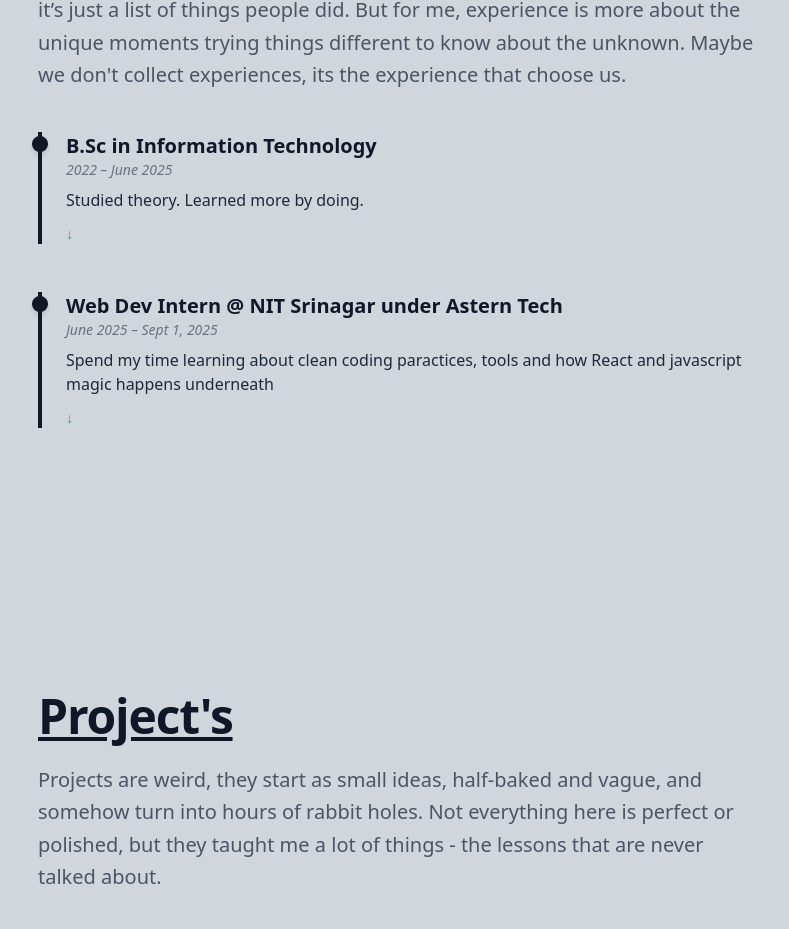
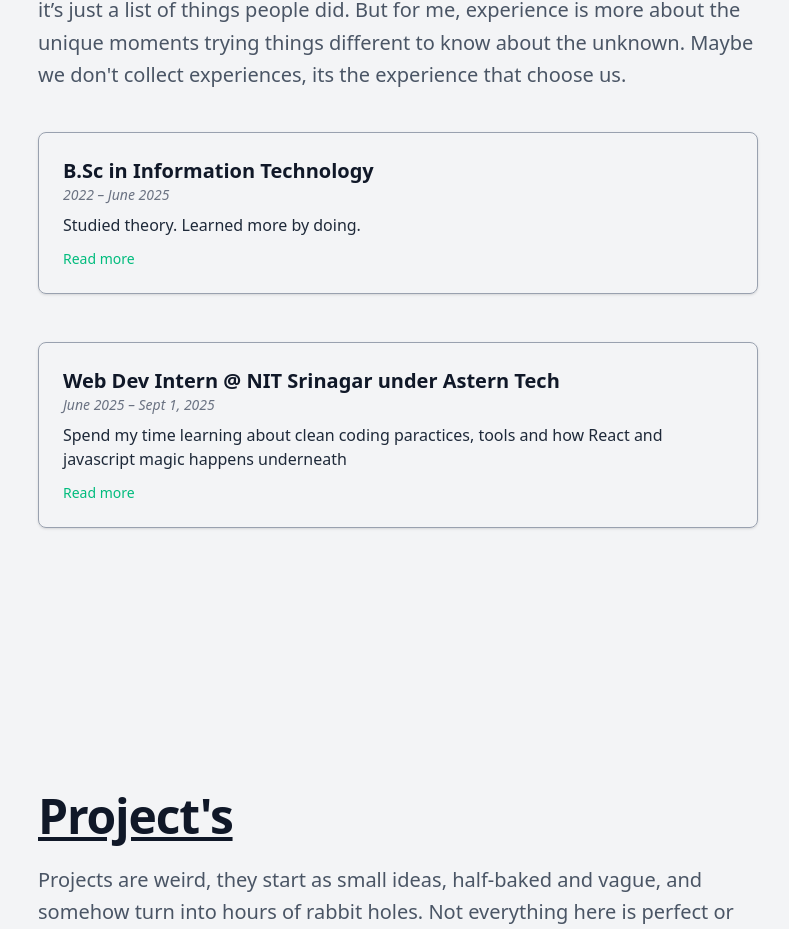
Before and after one commit to i24k3/portfolio, a React (Vite) app: page / in a window 1280 px wide. Shown: the part 1920-2849 px from the top of the page, without its empty margins (242-1031 px from the left). Built offline with nearby package versions, Linux system fonts and the light colour scheme.

Commit message:
minor style fix

```diff
--- a/src/App.jsx
+++ b/src/App.jsx
@@ -13,7 +13,7 @@ function App() {
 
     return (
         <>
-            <div className='bg-gray-300'>
+            <div className='bg-gray-100'>
                 <Cursor/>
 
                 <ScrollInd/>
--- a/src/components/Experience.jsx
+++ b/src/components/Experience.jsx
@@ -39,7 +39,9 @@ const ExpCard = ({ data }) => {
     };
 
     return (
-    <div className="border-l-4 border-gray-900 pl-6 relative cursor-pointer group"
+        <div
+            className={`border border-gray-400 rounded-lg p-6 shadow-sm transition-shadow duration-300 cursor-pointer group ${expanded ? "shadow-md" : "hover:shadow-md"}`}
+
             onClick={toggleDetails}
             onMouseEnter={() => setCardHovered(true)}
             onMouseLeave={() => setCardHovered(false)}
@@ -59,9 +61,9 @@ const ExpCard = ({ data }) => {
             </div>
 
             {/* Toggle Button */}
-      <div className="mt-2 text-sm font-medium text-emerald-500 focus:outline-none group-hover:underline" >
-        {expanded ? "↑ " : "↓ "}
-        {cardHovered && expanded ? "Read less" : cardHovered ? "Read more" : "" }
+            <div className="mt-2 text-sm font-medium text-emerald-500 focus:outline-none " >
+                {expanded ? "Read less" : "Read more"}
+                {cardHovered && expanded ? "↑" : cardHovered ? "↓" : "" }
 
             </div>
         </div>
--- a/src/components/Loading.jsx
+++ b/src/components/Loading.jsx
@@ -2,14 +2,14 @@
 
 export default function Loading() {
     return (
-        <section className="text-gray-900 min-h-screen flex items-center justify-center px-6 border-amber-600">
+        <section className="min-h-screen flex items-center justify-center px-6 border-amber-600 text-black">
             <div className="max-w-3xl text-center animate-fade-in">
-                <h1 className="text-4xl sm:text-5xl md:text-6xl font-extrabold leading-tight tracking-tight mb-6 text-black ">
+                <h1 className="text-4xl sm:text-5xl md:text-6xl font-extrabold leading-tight tracking-tight mb-6 ">
                     Loading...
                 </h1>
                 <div className="inline-flex items-center gap-2 text-base sm:text-lg font-medium">
                     <svg
-                        className="w-5 h-5 animate-spin text-black"
+                        className="w-5 h-5 animate-spin "
                         fill="none"
                         stroke="currentColor"
                         strokeWidth="2"
@@ -30,8 +30,8 @@ export default function Loading() {
                             d="M4 12a8 8 0 018-8v4a4 4 0 00-4 4H4z"
                         ></path>
                     </svg>
-                    <div className="text-black text-lg">
-                    Getting things ready for you...
+                    <div className="text-lg">
+                        Getting things ready for you...
                     </div>
                 </div>
             </div>
--- a/src/components/ScrollInd.jsx
+++ b/src/components/ScrollInd.jsx
@@ -14,7 +14,7 @@ const ScrollInd = () => {
 
   return (
     <div
-      className={`fixed bottom-6 left-1/2 transform -translate-x-1/2 text-4xl transition-opacity duration-500 z-50 ${
+      className={`border-black fixed bottom-6 left-1/2 transform -translate-x-1/2 text-4xl transition-opacity duration-500 z-50 ${
         visible ? "opacity-100" : "opacity-0 pointer-events-none"
       }`}
     >
--- a/src/index.css
+++ b/src/index.css
@@ -5,8 +5,9 @@
 }
 
 ::selection {
-  background-color: #10B981;
-  color: #000000; /* Black text */
+    background-color: lightseagreen;
+  color: #000000;
+  text-decoreation: bolder;
 }
 
 body.hide-cursor * {
--- a/src/main.jsx
+++ b/src/main.jsx
@@ -20,7 +20,7 @@ const Root = () => {
             <App />
 
             {loading && (
-                <div className="fixed inset-0 z-50 flex items-center justify-center bg-gray-300 transition-opacity duration-500 ">
+                <div className="fixed inset-0 z-50 flex items-center justify-center bg-gray-50 transition-opacity duration-500 ">
                     <Loading />
                 </div>
             )}
```
Also changed, not shown: src/components/Projects.jsx (indentation only). Lines whose indentation alone changed are shown as unchanged.
